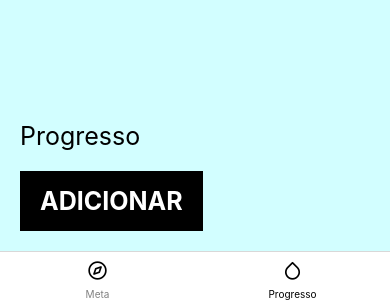
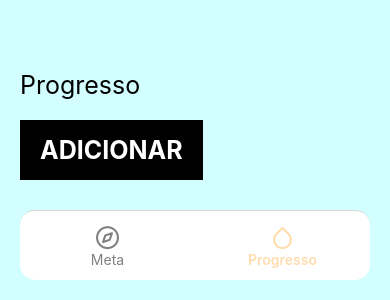
Before and after one commit to Khoala-Dev/drunk-of-water, a React Native app: screen /Progress in a window 390 px wide. Shown: the part 544-844 px from the top of the page. Built offline with nearby package versions, Linux system fonts and the light colour scheme.

Commit message:
style(TabNavigator): Estilizando Tab Navigator

```diff
--- a/src/accessibility/texts.ts
+++ b/src/accessibility/texts.ts
@@ -1,10 +1,11 @@
 export default {
   target: {
+    tabBar: 'Clique aqui para definir sua meta diária de consumo de água',
     input: 'Coloque neste campo a quantidade de água que deseja consumir diariamente em ML',
     pressableLabel: 'Clique para começar após definir sua meta',
   },
   progress: {
+    tabBar: 'Clique aqui para acompnhar seu progresso diário e adicionar água á sua meta',
     pressableLabel: 'Clique para adicionar mais água', // Alterar quando tiver uma quantidade especificada de agua
   }
-
 };
--- /dev/null
+++ b/src/components/atoms/TabBarIcon.tsx
@@ -0,0 +1,38 @@
+import React from 'react';
+import { View, Text, StyleSheet } from 'react-native';
+import Icon from 'react-native-vector-icons/Feather';
+import { ios } from '../../utils/os';
+
+type TabBarIconProps = {
+  focused: boolean;
+  icon: string;
+  label: string;
+}
+
+const TabBarIcon: React.FC<TabBarIconProps> = ({ focused, icon, label }) => {
+  const iconColor = focused ? '#FFDDAE' : 'grey';
+  const textStyle = focused ? styles.focusedText : styles.defaultText;
+
+  return (
+    <View style={styles.icon}>
+      <Icon name={icon} color={iconColor} size={ios ? 28 : 25} />
+      <Text style={textStyle}>{label}</Text>
+    </View>
+  );
+};
+
+const styles = StyleSheet.create({
+  icon: {
+    alignItems: 'center',
+    justifyContent: 'center',
+  },
+  focusedText: {
+    color: '#FFDDAE',
+    fontWeight: '600',
+  },
+  defaultText: {
+    color: 'grey',
+  },
+});
+
+export default TabBarIcon;
--- a/src/navigation/index.tsx
+++ b/src/navigation/index.tsx
@@ -1,9 +1,17 @@
+/* eslint-disable react/no-unstable-nested-components */
 import React from 'react';
 import { NavigationContainer } from '@react-navigation/native';
 import { createBottomTabNavigator } from '@react-navigation/bottom-tabs';
-import Icon from 'react-native-vector-icons/Feather';
 import { RootTabParamList } from '../types';
 import { Progress, Target } from '../screens';
+import accessibleText from '../accessibility/texts';
+import { StyleSheet } from 'react-native';
+import TabBarIcon from '../components/atoms/TabBarIcon';
+import { ios } from '../utils/os';
+
+type TabBarIconProps = {
+  focused: boolean;
+}
 
 const Tab = createBottomTabNavigator<RootTabParamList>();
 
@@ -11,18 +19,19 @@ const Tabs = (): React.JSX.Element => (
   <NavigationContainer>
     <Tab.Navigator
       screenOptions={{
+        tabBarShowLabel: false,
         headerShown: false,
-        tabBarActiveTintColor: 'black',
-        tabBarInactiveTintColor: 'gray',
+        tabBarStyle: styles.tabBarStyle,
       }}
     >
       <Tab.Screen
         name="Target"
         component={Target}
         options={{
-          tabBarLabel: 'Meta',
-          tabBarInactiveBackgroundColor: 'withe',
-          tabBarIcon: () => <Icon name="compass" size={20} />,
+          tabBarAccessibilityLabel: `${accessibleText.target.tabBar}`,
+          tabBarIcon: ({ focused }: TabBarIconProps) => (
+            <TabBarIcon focused={focused} icon="compass" label="Meta" />
+          ),
         }}
       />
       <Tab.Screen
@@ -30,11 +39,27 @@ const Tabs = (): React.JSX.Element => (
         component={Progress}
         options={{
           tabBarLabel: 'Progresso',
-          tabBarIcon: () => <Icon name="droplet" size={20} />,
+          tabBarAccessibilityLabel: `${accessibleText.progress.tabBar}`,
+          tabBarIcon: ({ focused }: TabBarIconProps) => (
+            <TabBarIcon focused={focused} icon="droplet" label="Progresso" />
+          ),
         }}
       />
     </Tab.Navigator>
   </NavigationContainer>
 );
 
+const styles = StyleSheet.create({
+  tabBarStyle: {
+    position: 'absolute',
+    bottom:  ios ? 30 : 20,
+    left: 20,
+    right: 20,
+    elevation: 0, // isso tira o box-shadow default do Android
+    borderRadius: 15,
+    height: 70,
+    paddingBottom: 0,
+  },
+});
+
 export default Tabs;
--- a/src/screens/Progress.tsx
+++ b/src/screens/Progress.tsx
@@ -2,6 +2,7 @@ import React from 'react';
 import { SafeAreaView } from 'react-native-safe-area-context';
 import { Pressable, StyleSheet, Text, View } from 'react-native';
 import accessibleText from '../accessibility/texts';
+import { ios } from '../utils/os';
 
 
 const Progress = (): React.JSX.Element => {
@@ -25,6 +26,7 @@ const styles = StyleSheet.create({
     flex: 1,
     justifyContent: 'flex-end',
     backgroundColor: '#D2FEFF',
+    paddingBottom: ios ? 80 : 100,
   },
   generalView: {
     gap: 20,
--- a/src/screens/Target.tsx
+++ b/src/screens/Target.tsx
@@ -3,6 +3,7 @@ import { NavigationProps } from '../types';
 import { SafeAreaView } from 'react-native-safe-area-context';
 import { Pressable, StyleSheet, Text, TextInput, View } from 'react-native';
 import accessibleText from '../accessibility/texts';
+import { ios } from '../utils/os';
 
 const Target = ({ navigation }: NavigationProps): React.JSX.Element => {
   const [target, setTarget] = useState('');
@@ -39,6 +40,7 @@ const styles = StyleSheet.create({
     flex: 1,
     justifyContent: 'flex-end',
     backgroundColor: '#D2FEFF',
+    paddingBottom: ios ? 80 : 100,
   },
   generalView: {
     gap: 20,
--- /dev/null
+++ b/src/utils/os.ts
@@ -0,0 +1,4 @@
+import { Platform } from 'react-native';
+
+export const ios = Platform.OS === 'ios';
+export const android = Platform.OS === 'android';
```
